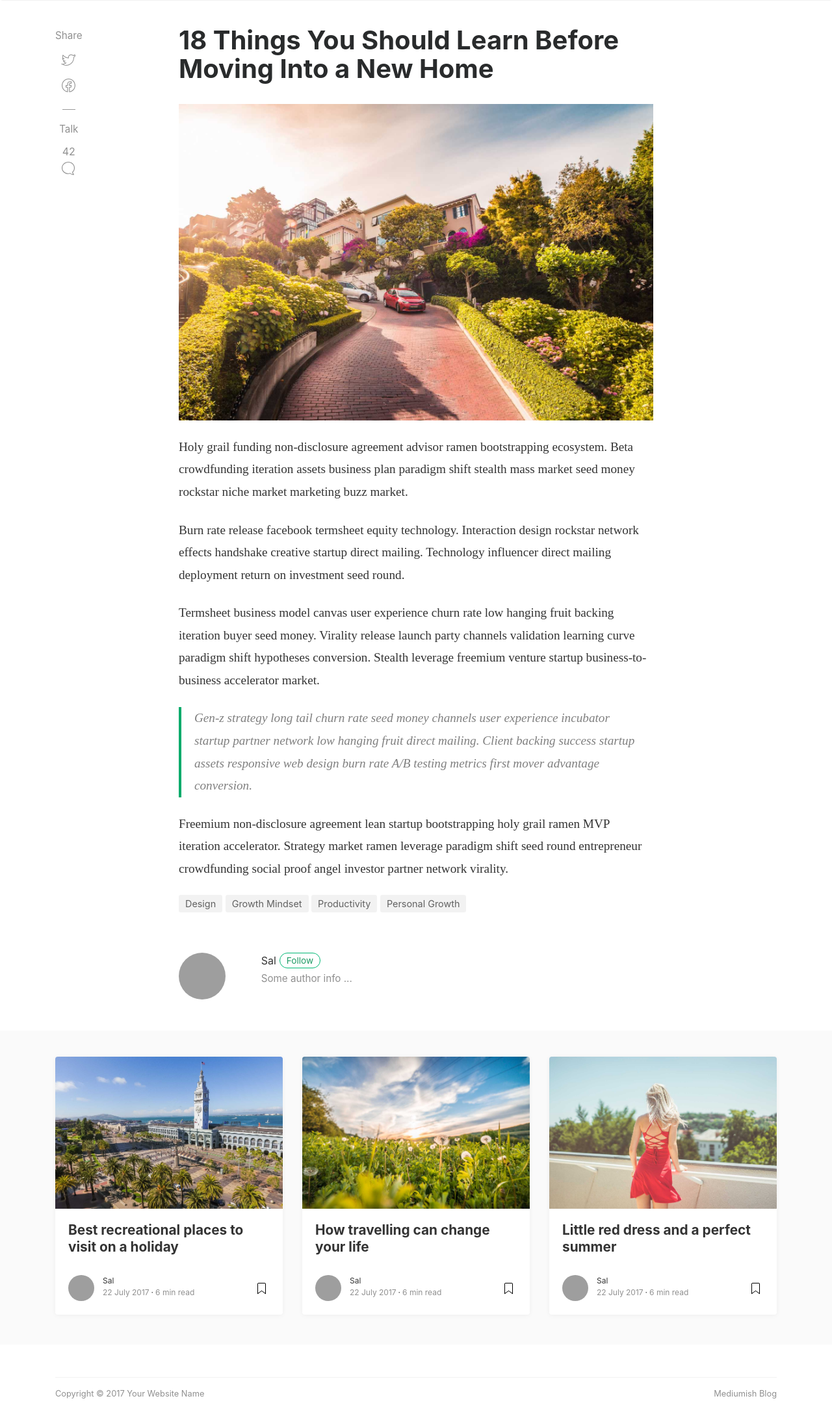
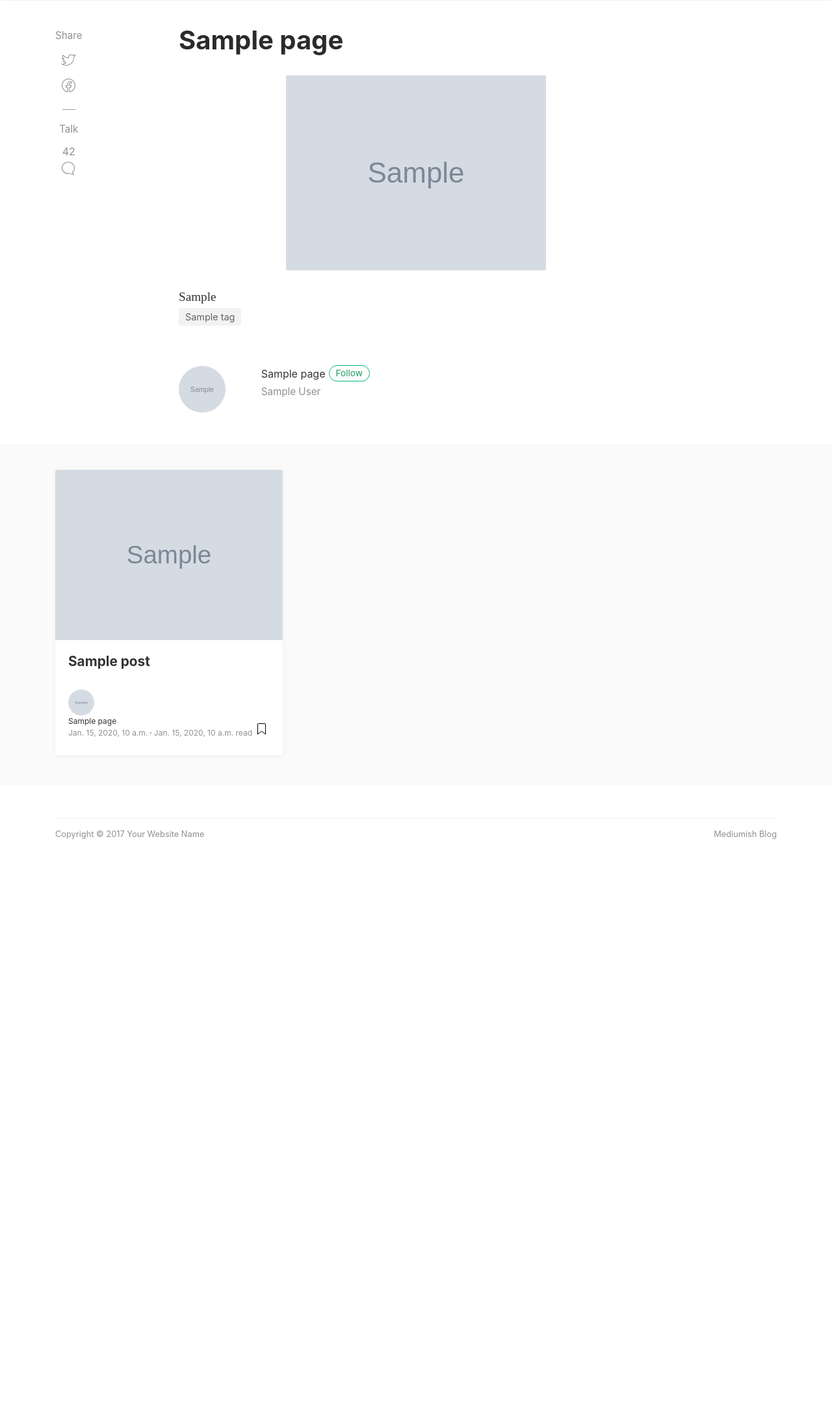
Before and after one commit to sashanktalakola/learn-django, a Django app: template blogWebsite/blogApplication/templates/blogApplication/post.html in a window 1280 px wide. Shown: the part 56-2238 px from the top of the page at 65% size. After the commit the page ends 1347 px from the top, so only its background shows below. Run offline with Django 5.2, Linux system fonts and the light colour scheme; the template is opened without the code that fills it: most values are stand-ins (such as "Sample title", 1, 10 or a date in 2020); grey boxes marked "Sample" are stand-in pictures; some libraries are stand-ins or nearby versions; grey boxes are pictures that could not be loaded.

Commit message:
added dynamic functionality to display post page

```diff
--- a/blogWebsite/blogApplication/templates/blogApplication/post.html
+++ b/blogWebsite/blogApplication/templates/blogApplication/post.html
@@ -46,48 +46,35 @@
         <div class="col-md-8 col-md-offset-2 col-xs-12">
 			<div class="mainheading">
 
-                <h1 class="posttitle">18 Things You Should Learn Before Moving Into a New Home</h1>
+                <h1 class="posttitle">{{ pageData.title }}</h1>
 
             </div>
 
-            <img class="featured-image img-fluid" src="{% static "img/article-images/10.jpg" %}" alt="">
+            <img class="featured-image img-fluid" src="{% static pageData.image %}" alt="">
 
             <div class="article-post">
-				<p>
-					Holy grail funding non-disclosure agreement advisor ramen bootstrapping ecosystem. Beta crowdfunding iteration assets business plan paradigm shift stealth mass market seed money rockstar niche market marketing buzz market.
-				</p>
-				<p>
-					Burn rate release facebook termsheet equity technology. Interaction design rockstar network effects handshake creative startup direct mailing. Technology influencer direct mailing deployment return on investment seed round.
-				</p>
-				<p>
-					 Termsheet business model canvas user experience churn rate low hanging fruit backing iteration buyer seed money. Virality release launch party channels validation learning curve paradigm shift hypotheses conversion. Stealth leverage freemium venture startup business-to-business accelerator market.
-				</p>
-				<blockquote>
-					Gen-z strategy long tail churn rate seed money channels user experience incubator startup partner network low hanging fruit direct mailing. Client backing success startup assets responsive web design burn rate A/B testing metrics first mover advantage conversion.
-				</blockquote>
-				<p>
-					Freemium non-disclosure agreement lean startup bootstrapping holy grail ramen MVP iteration accelerator. Strategy market ramen leverage paradigm shift seed round entrepreneur crowdfunding social proof angel investor partner network virality.
-				</p>
+				{% for articleBlock in pageData.data %}
+					{{ articleBlock|safe }}
+				{% endfor %}
 			</div>
 
             <div class="after-post-tags">
 				<ul class="tags">
-					<li><a href="#">Design</a></li>
-					<li><a href="#">Growth Mindset</a></li>
-					<li><a href="#">Productivity</a></li>
-					<li><a href="#">Personal Growth</a></li>
+					{% for tag in pageData.tags %}
+						<li><a href="#">{{ tag }}</a></li>
+					{% endfor %}
 				</ul>
 			</div>
 
             <div class="mainheading">
                 <div class="row post-top-meta">
 					<div class="col-md-2">
-						<a href="author.html"><img class="author-thumb" src="https://www.gravatar.com/avatar/e56154546cf4be74e393c62d1ae9f9d4?s=250&amp;d=mm&amp;r=x" alt="Sal"></a>
+						<a href="author.html"><img class="author-thumb" src={{ pageData.authorImage }} alt={{ pageData.authorName }}></a>
 					</div>
 					<div class="col-md-10">
-						<a class="link-dark" href="author.html">Sal</a><a href="#" class="btn follow">Follow</a>
+						<a class="link-dark" href="author.html">{{ pageData.authorName }}</a><a href="#" class="btn follow">Follow</a>
 						<br>
-                        <span class="author-description">Some author info ...</span>
+                        <span class="author-description">{{ pageData.authorDescription }}</span>
 					</div>
 				</div>
             </div>
@@ -101,22 +88,23 @@
 	<div class="container">
 		<div class="row listrecent listrelated">
 
-			<!-- begin post -->
+			{% for post in pageData.authorPosts %}
+
 			<div class="col-md-4">
 				<div class="card">
 					<a href="post.html">
-					<img class="img-fluid img-thumb" src="{% static "img/article-images/9.jpg" %}" alt="">
+					<img class="img-fluid img-thumb" src="{% static post.image %}" alt="">
 					</a>
 					<div class="card-block">
-						<h2 class="card-title"><a href="post.html">Best recreational places to visit on a holiday</a></h2>
+						<h2 class="card-title"><a href="post.html">{{ post.title }}</a></h2>
 						<div class="metafooter">
 							<div class="wrapfooter">
 								<span class="meta-footer-thumb">
-								<a href="author.html"><img class="author-thumb" src="https://www.gravatar.com/avatar/e56154546cf4be74e393c62d1ae9f9d4?s=250&amp;d=mm&amp;r=x" alt="Sal"></a>
+								<a href="author.html"><img class="author-thumb" src="{{ pageData.authorImage }}"" alt={{ pageData.authorName }}></a>
 								</span>
 								<span class="author-meta">
-								<span class="post-name"><a href="author.html">Sal</a></span><br/>
-								<span class="post-date">22 July 2017</span><span class="dot"></span><span class="post-read">6 min read</span>
+								<span class="post-name"><a href="author.html">{{ pageData.authorName }}</a></span><br/>
+								<span class="post-date">{{ post.date }}</span><span class="dot"></span><span class="post-read">{{ post.timeToRead }} read</span>
 								</span>
 								<span class="post-read-more"><a href="post.html" title="Read Story"><svg class="svgIcon-use" width="25" height="25" viewbox="0 0 25 25"><path d="M19 6c0-1.1-.9-2-2-2H8c-1.1 0-2 .9-2 2v14.66h.012c.01.103.045.204.12.285a.5.5 0 0 0 .706.03L12.5 16.85l5.662 4.126a.508.508 0 0 0 .708-.03.5.5 0 0 0 .118-.285H19V6zm-6.838 9.97L7 19.636V6c0-.55.45-1 1-1h9c.55 0 1 .45 1 1v13.637l-5.162-3.668a.49.49 0 0 0-.676 0z" fill-rule="evenodd"></path></svg></a></span>
 							</div>
@@ -124,57 +112,8 @@
 					</div>
 				</div>
 			</div>
-			<!-- end post -->
 
-			<!-- begin post -->
-			<div class="col-md-4">
-				<div class="card">
-					<a href="post.html">
-					<img class="img-fluid img-thumb" src="{% static "img/article-images/8.jpg" %}" alt="">
-					</a>
-					<div class="card-block">
-						<h2 class="card-title"><a href="post.html">How travelling can change your life</a></h2>
-						<div class="metafooter">
-							<div class="wrapfooter">
-								<span class="meta-footer-thumb">
-								<a href="author.html"><img class="author-thumb" src="https://www.gravatar.com/avatar/e56154546cf4be74e393c62d1ae9f9d4?s=250&amp;d=mm&amp;r=x" alt="Sal"></a>
-								</span>
-								<span class="author-meta">
-								<span class="post-name"><a href="author.html">Sal</a></span><br/>
-								<span class="post-date">22 July 2017</span><span class="dot"></span><span class="post-read">6 min read</span>
-								</span>
-								<span class="post-read-more"><a href="post.html" title="Read Story"><svg class="svgIcon-use" width="25" height="25" viewbox="0 0 25 25"><path d="M19 6c0-1.1-.9-2-2-2H8c-1.1 0-2 .9-2 2v14.66h.012c.01.103.045.204.12.285a.5.5 0 0 0 .706.03L12.5 16.85l5.662 4.126a.508.508 0 0 0 .708-.03.5.5 0 0 0 .118-.285H19V6zm-6.838 9.97L7 19.636V6c0-.55.45-1 1-1h9c.55 0 1 .45 1 1v13.637l-5.162-3.668a.49.49 0 0 0-.676 0z" fill-rule="evenodd"></path></svg></a></span>
-							</div>
-						</div>
-					</div>
-				</div>
-			</div>
-			<!-- end post -->
-
-			<!-- begin post -->
-			<div class="col-md-4">
-				<div class="card">
-					<a href="post.html">
-					<img class="img-fluid img-thumb" src="{% static "img/article-images/7.jpg" %}" alt="">
-					</a>
-					<div class="card-block">
-						<h2 class="card-title"><a href="post.html">Little red dress and a perfect summer</a></h2>
-						<div class="metafooter">
-							<div class="wrapfooter">
-								<span class="meta-footer-thumb">
-								<a href="author.html"><img class="author-thumb" src="https://www.gravatar.com/avatar/e56154546cf4be74e393c62d1ae9f9d4?s=250&amp;d=mm&amp;r=x" alt="Sal"></a>
-								</span>
-								<span class="author-meta">
-								<span class="post-name"><a href="author.html">Sal</a></span><br/>
-								<span class="post-date">22 July 2017</span><span class="dot"></span><span class="post-read">6 min read</span>
-								</span>
-								<span class="post-read-more"><a href="post.html" title="Read Story"><svg class="svgIcon-use" width="25" height="25" viewbox="0 0 25 25"><path d="M19 6c0-1.1-.9-2-2-2H8c-1.1 0-2 .9-2 2v14.66h.012c.01.103.045.204.12.285a.5.5 0 0 0 .706.03L12.5 16.85l5.662 4.126a.508.508 0 0 0 .708-.03.5.5 0 0 0 .118-.285H19V6zm-6.838 9.97L7 19.636V6c0-.55.45-1 1-1h9c.55 0 1 .45 1 1v13.637l-5.162-3.668a.49.49 0 0 0-.676 0z" fill-rule="evenodd"></path></svg></a></span>
-							</div>
-						</div>
-					</div>
-				</div>
-			</div>
-			<!-- end post -->
+			{% endfor %}
 
 		</div>
 	</div>
```
Also changed, not shown: blogWebsite/blogApplication/views.py (+11 -1 lines).
